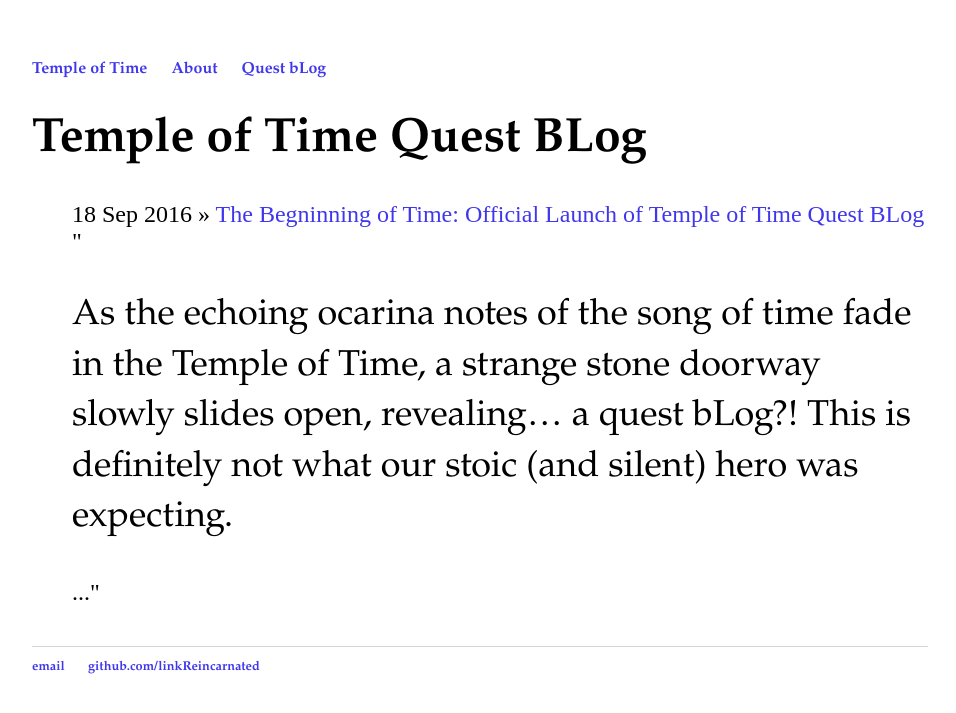
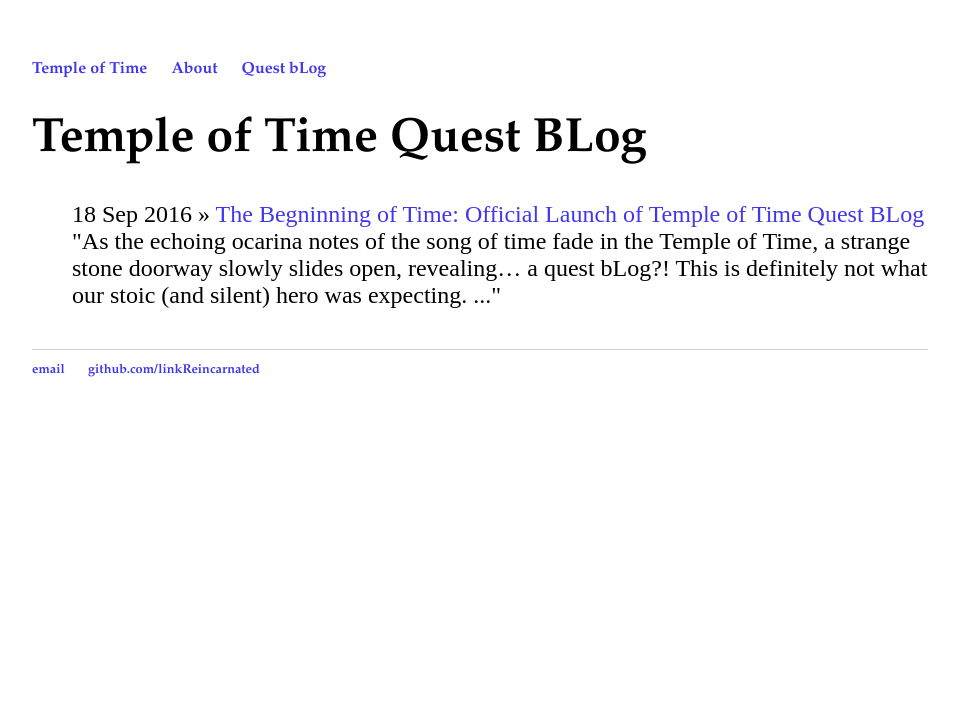
Before and after one commit to linkReincarnated/linkReincarnated.github.io, a Jekyll site: the page built from blog/index.html, in a window 1280 px wide. Shown: the top 713 px of the page, without its empty margins (160-1116 px from the left). Built offline with Jekyll 4.4.1, drawn with Linux system fonts in a browser that asks for light colours.

Commit message:
Update index.html

```diff
--- a/blog/index.html
+++ b/blog/index.html
@@ -8,7 +8,7 @@ title: Temple of Time Quest BLog
 	  {% for post in site.posts %}
 	    <li>
 	    	<span>{{ post.date | date_to_string }}</span> » <a href="{{ post.url }}" title="{{ post.title }}">{{ post.title }}</a>
-	    	"{{ post.excerpt }}..."
+	    	"{{ post.excerpt  | remove: '<p>' | remove: '</p>' }}..."
 	    </li>
 	  {% endfor %}
 	</ul>
```
